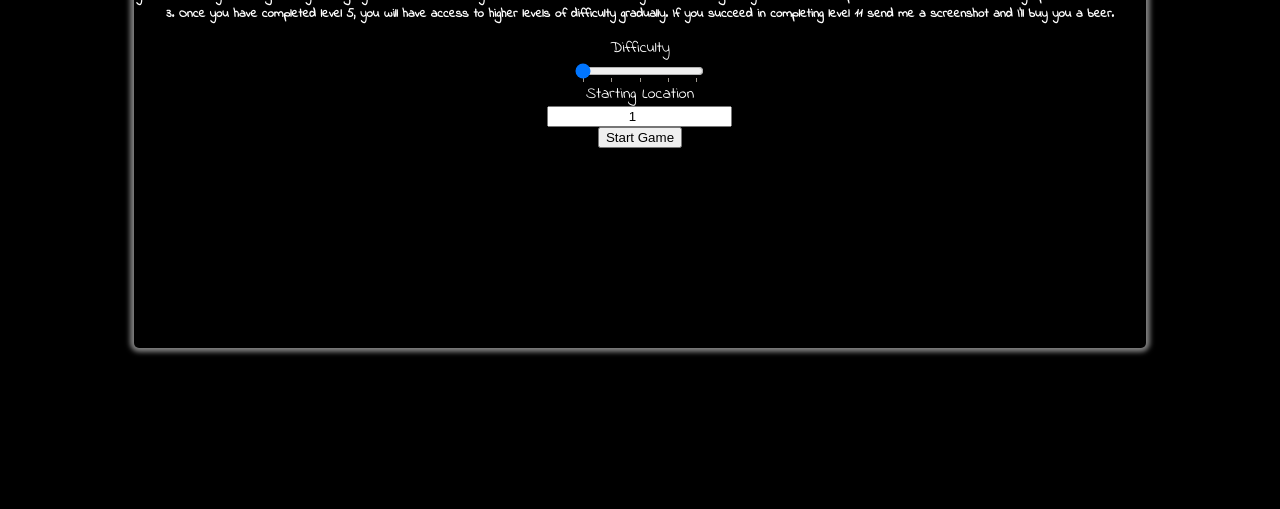
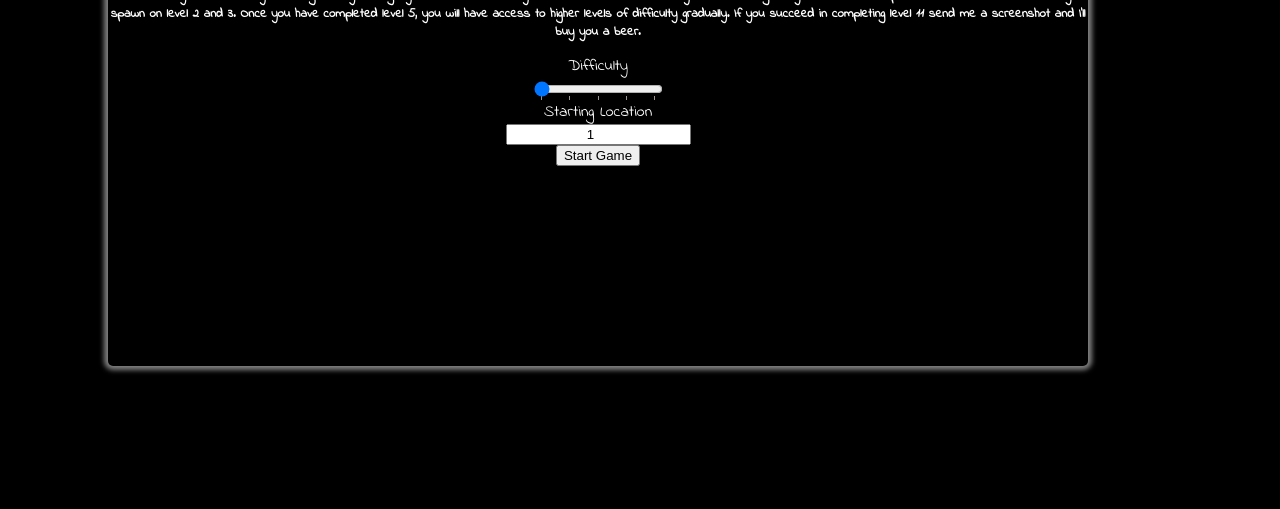
Before and after one commit to aaronongtw/dungeon-under-construction, a plain HTML site: page dungeon.html in a window 1280 px wide. Shown: the part 291-800 px from the top of the page. Drawn offline with Linux system fonts and the light colour scheme.

Commit message:
% to pixels

```diff
--- a/css/atm.css
+++ b/css/atm.css
@@ -6,6 +6,7 @@ body {
 .container {
   text-align: center;
   color:white;
+  width:1000px;
   max-height: 90%;
 }
 
@@ -13,7 +14,7 @@ body {
   position:relative;
   left:10%;
   top: 30%;
-  max-width:80%;
+  width:980px;
   text-align: center;
   padding-top: 100px;
   padding-bottom: 200px;
```
Also changed, not shown: index.html (+1 -1 lines).
